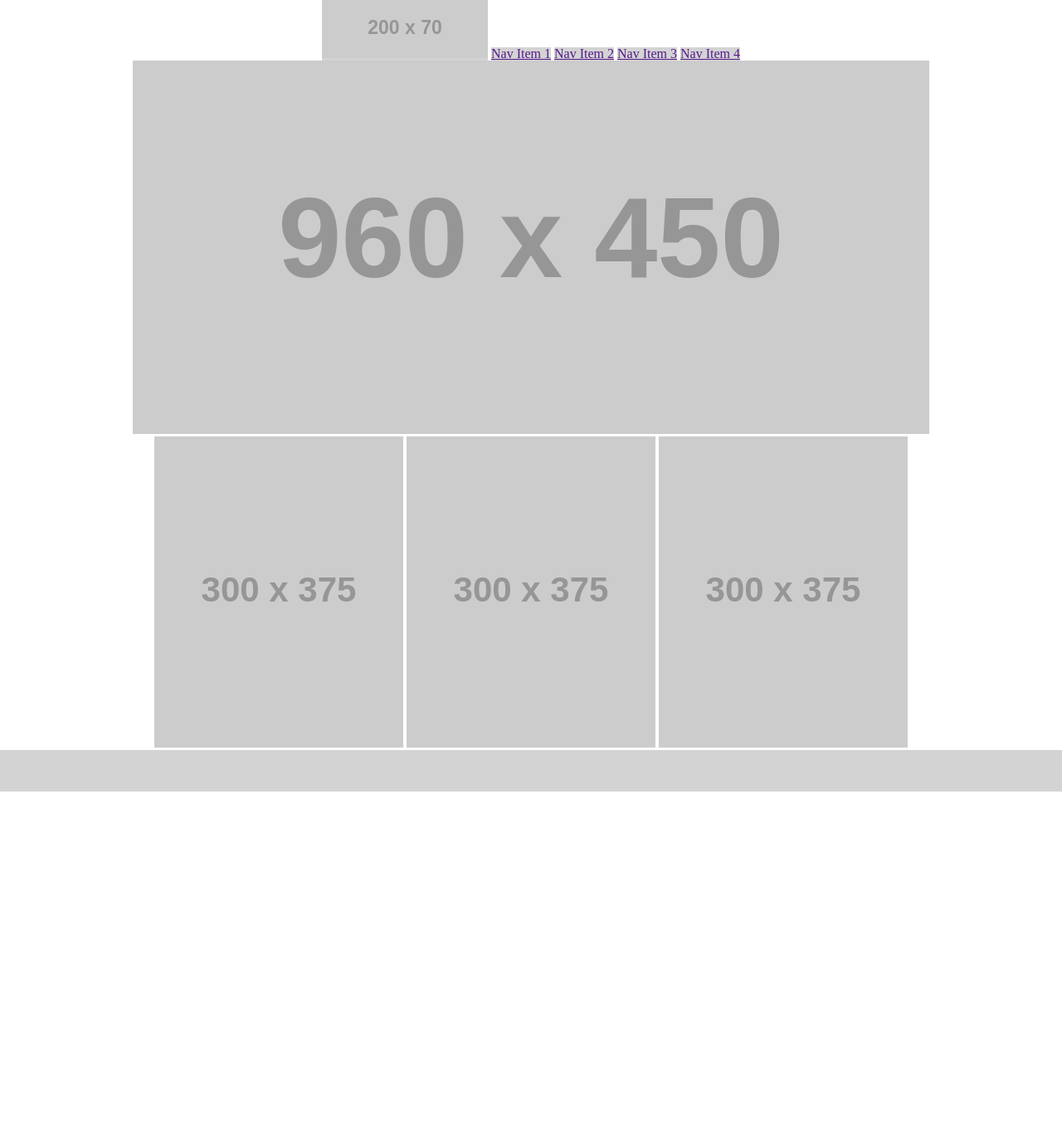
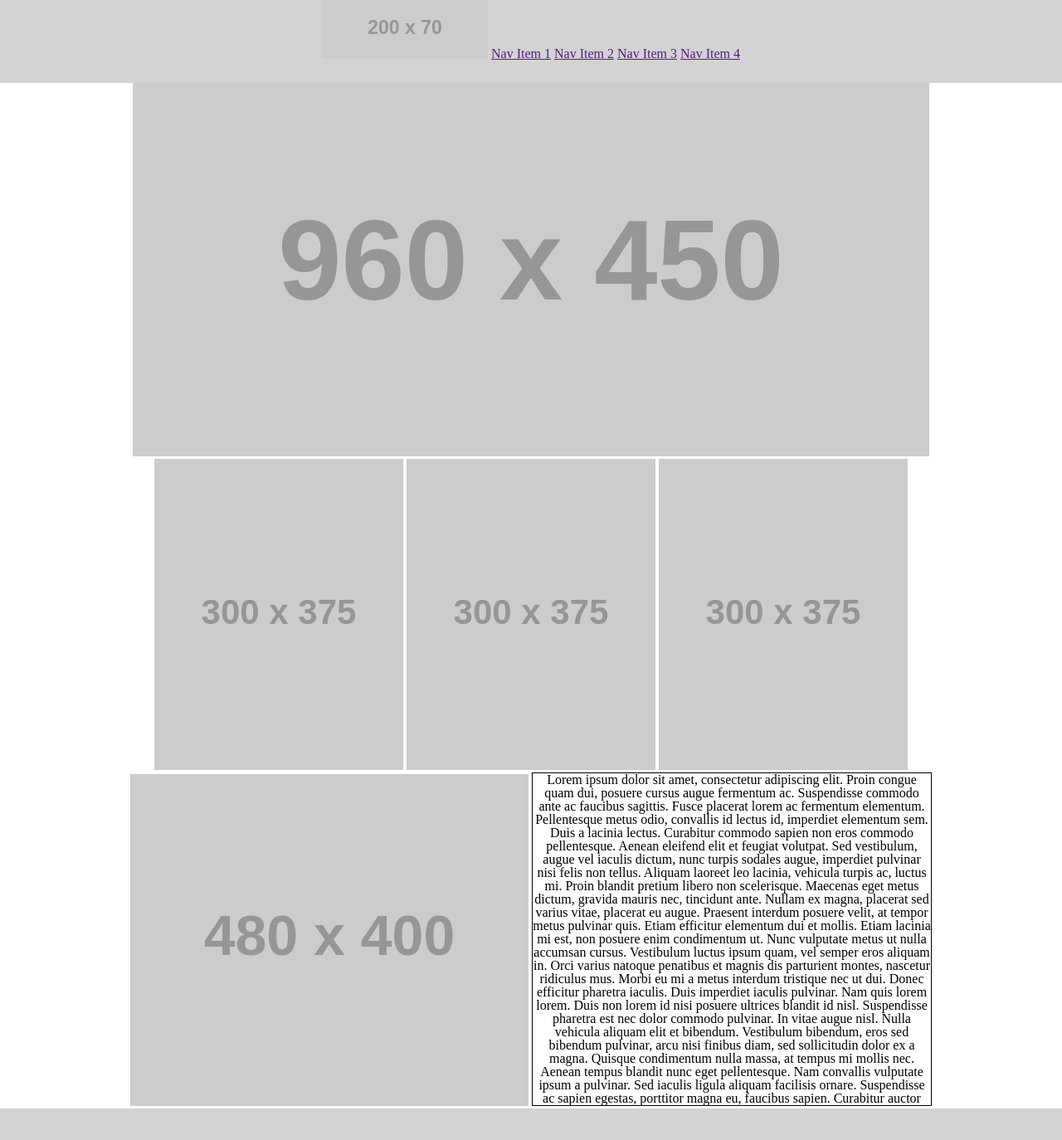
Before and after one commit to jordan-fox/wireframe-exercise, a plain HTML site: page index.html in a window 1280 px wide. Shown: the whole page at 83% size. Before the commit the page ends 954 px from the top, so only its background shows below. Drawn offline with Linux system fonts and the light colour scheme; placeholder pictures from the web are drawn by us.

Commit message:
added all boxed areas. need margins and button.

```diff
--- a/css/style.css
+++ b/css/style.css
@@ -9,6 +9,12 @@ footer {
     background-color: lightgray;
 }
 
+header {
+    width: 100%;
+    height: 100px;
+    background-color: lightgray;
+}
+
 article {
     display: inline-block;
 }
@@ -16,3 +22,15 @@ article {
 body {
     text-align: center;
 }
+
+p {
+    display: inline-block;
+}
+
+aside {
+    display: inline-block;
+    border: solid 1px;
+    overflow: scroll;
+    width: 480px;
+    height: 400px;
+}
--- a/index.html
+++ b/index.html
@@ -22,18 +22,37 @@
     </header>
     <main>
         <div>
+            <article>
                 <img src="https://placehold.it/960x450/ddd" alt="hero image">
+            </article>
         </div>
             <article>
                 <img src="https://placehold.it/300x375/ddd" alt="sub banner">
             </article>
             <article>
-            <img src="https://placehold.it/300x375/ddd" alt="sub banner"
+                <img src="https://placehold.it/300x375/ddd" alt="sub banner">
             </article>
             <article>
-            <img src="https://placehold.it/300x375/ddd" alt="sub banner"
+                <img src="https://placehold.it/300x375/ddd" alt="sub banner">
             </article>
+
+        <div>
+            <img src="https://placehold.it/480x400/ddd" alt="featured section banner">
+            <aside>
+                    Lorem ipsum dolor sit amet, consectetur adipiscing elit. Proin congue quam dui, posuere cursus augue fermentum ac. Suspendisse commodo ante ac faucibus sagittis. Fusce placerat lorem ac fermentum elementum. Pellentesque metus odio, convallis id lectus id, imperdiet elementum sem. Duis a lacinia lectus. Curabitur commodo sapien non eros commodo pellentesque. Aenean eleifend elit et feugiat volutpat. Sed vestibulum, augue vel iaculis dictum, nunc turpis sodales augue, imperdiet pulvinar nisi felis non tellus. Aliquam laoreet leo lacinia, vehicula turpis ac, luctus mi. Proin blandit pretium libero non scelerisque. Maecenas eget metus dictum, gravida mauris nec, tincidunt ante. Nullam ex magna, placerat sed varius vitae, placerat eu augue.
+
+                    Praesent interdum posuere velit, at tempor metus pulvinar quis. Etiam efficitur elementum dui et mollis. Etiam lacinia mi est, non posuere enim condimentum ut. Nunc vulputate metus ut nulla accumsan cursus. Vestibulum luctus ipsum quam, vel semper eros aliquam in. Orci varius natoque penatibus et magnis dis parturient montes, nascetur ridiculus mus. Morbi eu mi a metus interdum tristique nec ut dui. Donec efficitur pharetra iaculis. Duis imperdiet iaculis pulvinar. Nam quis lorem lorem. Duis non lorem id nisi posuere ultrices blandit id nisl. Suspendisse pharetra est nec dolor commodo pulvinar.
+
+                    In vitae augue nisl. Nulla vehicula aliquam elit et bibendum. Vestibulum bibendum, eros sed bibendum pulvinar, arcu nisi finibus diam, sed sollicitudin dolor ex a magna. Quisque condimentum nulla massa, at tempus mi mollis nec. Aenean tempus blandit nunc eget pellentesque. Nam convallis vulputate ipsum a pulvinar. Sed iaculis ligula aliquam facilisis ornare. Suspendisse ac sapien egestas, porttitor magna eu, faucibus sapien. Curabitur auctor commodo dui. In semper neque mattis arcu ornare, ac pretium lorem posuere. Donec ac euismod lorem, mollis sollicitudin nunc. Cras a enim finibus, pulvinar mauris sit amet, efficitur nibh. Phasellus vitae magna ut mauris fermentum faucibus.
+
+                    Sed auctor in tortor vitae interdum. Suspendisse et libero sit amet turpis feugiat pretium. Praesent sagittis imperdiet ligula, laoreet bibendum nisi. Suspendisse in vestibulum ipsum. Integer nisi lorem, eleifend sed ornare vel, sollicitudin id erat. Pellentesque eros risus, rutrum nec orci nec, dapibus hendrerit enim. Nam at sollicitudin leo, id semper dolor. Cras eget orci sit amet quam luctus sagittis eget quis nunc. In aliquam, libero eu venenatis porta, urna mauris venenatis risus, ut interdum augue metus eu metus. Pellentesque eget aliquet ipsum. Sed eleifend dui nec luctus vulputate.
+
+                    Class aptent taciti sociosqu ad litora torquent per conubia nostra, per inceptos himenaeos. Vivamus vitae consequat ex. Proin dictum odio sem, et varius mi vulputate ut. Suspendisse blandit congue imperdiet. Vivamus tempus risus malesuada, porta dolor ut, tincidunt ex. Donec laoreet et velit eget feugiat. Integer eu pharetra dui. Aenean iaculis nisl nec nulla rhoncus facilisis vitae varius diam. Nulla semper ultricies lectus, in scelerisque nulla. Fusce lacus tellus, fringilla at vulputate at, euismod ut ante. Donec lacinia felis sapien, et auctor massa blandit eget. Nullam porttitor elementum nisl nec placerat.
+            </aside>
+        </div>
     </main>
-    <footer></footer>
+    <footer>
+
+    </footer>
 </body>
 </html>
```
Lines whose indentation alone changed are shown as unchanged.
